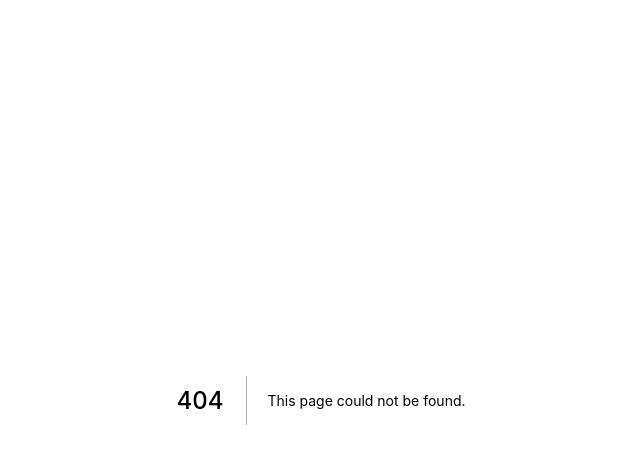
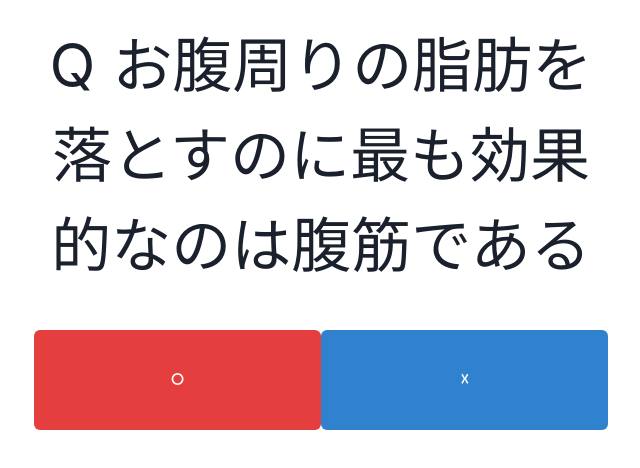
Before and after one commit to kazukishimamoto/kinniq-frontend, a Next.js app: page /quiz in a window 1280 px wide. Before the commit this address had no page. Shown: the top 468 px of the page, without its empty margins (319-959 px from the left). Built offline with nearby package versions, Linux system fonts and the light colour scheme.

Commit message:
クイズ画面（雑）を作成

```diff
--- /dev/null
+++ b/pages/quiz/index.tsx
@@ -0,0 +1,58 @@
+import { Container, Flex, Box, Button, Text, Center } from '@chakra-ui/react'
+import Link from 'next/link'
+
+export default function QuizPage() {
+  const state = {
+    sentence: 'お腹周りの脂肪を落とすのに最も効果的なのは腹筋である',
+    answer: false
+  }
+
+  const menu = 'スクワット'
+  const answered = false
+
+  return (
+    <Container>
+      <Text align="center" fontSize="6xl" mt={5}>
+        Q {state.sentence}
+      </Text>
+      <Flex mt={10}>
+        <Box flex="1">
+          <Button colorScheme="red" width="100%" height={100}>
+            ○
+          </Button>
+        </Box>
+        <Box flex="1">
+          <Button colorScheme="blue" width="100%" height={100}>
+            ☓
+          </Button>
+        </Box>
+      </Flex>
+      {
+        answered ? (
+          <Box>
+            <Center mt={10}>
+              <Text fontSize="4xl" align='center'>
+                正解
+              </Text>
+            </Center>
+
+            <Center mt={5}>
+              <Text fontSize="2xl" align='center'>
+                あなたは腹筋に関する知識がありますね
+                では他の筋肉を鍛えるために{menu}を10回やりましょう！！
+              </Text>
+            </Center>
+
+            <Center mt={5}>
+              <Link href='/'>
+                トップページへ
+              </Link>
+            </Center>
+          </Box>
+        ) : (
+          <p></p>
+        )
+      }
+          </Container>
+  )
+}
```
